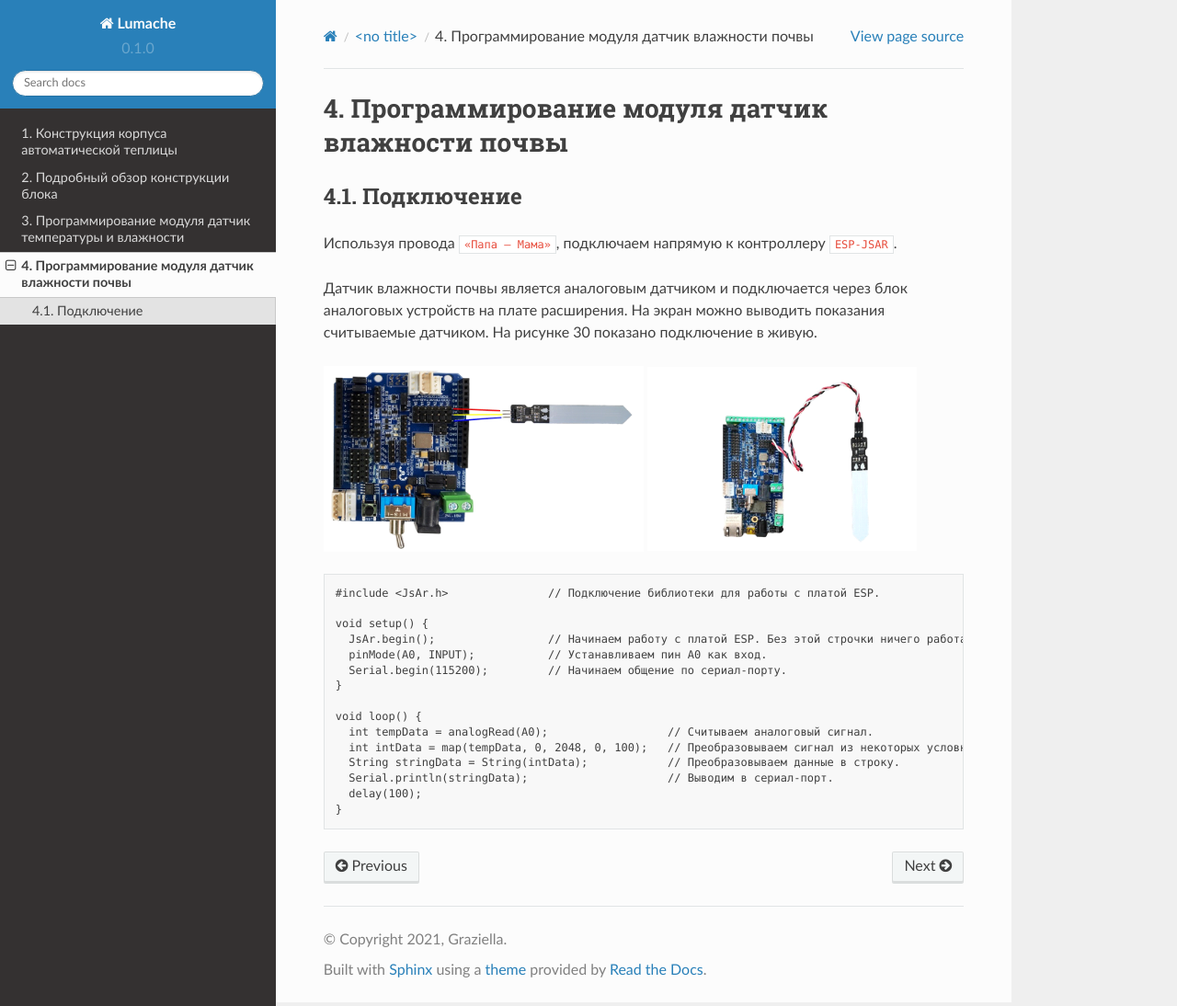
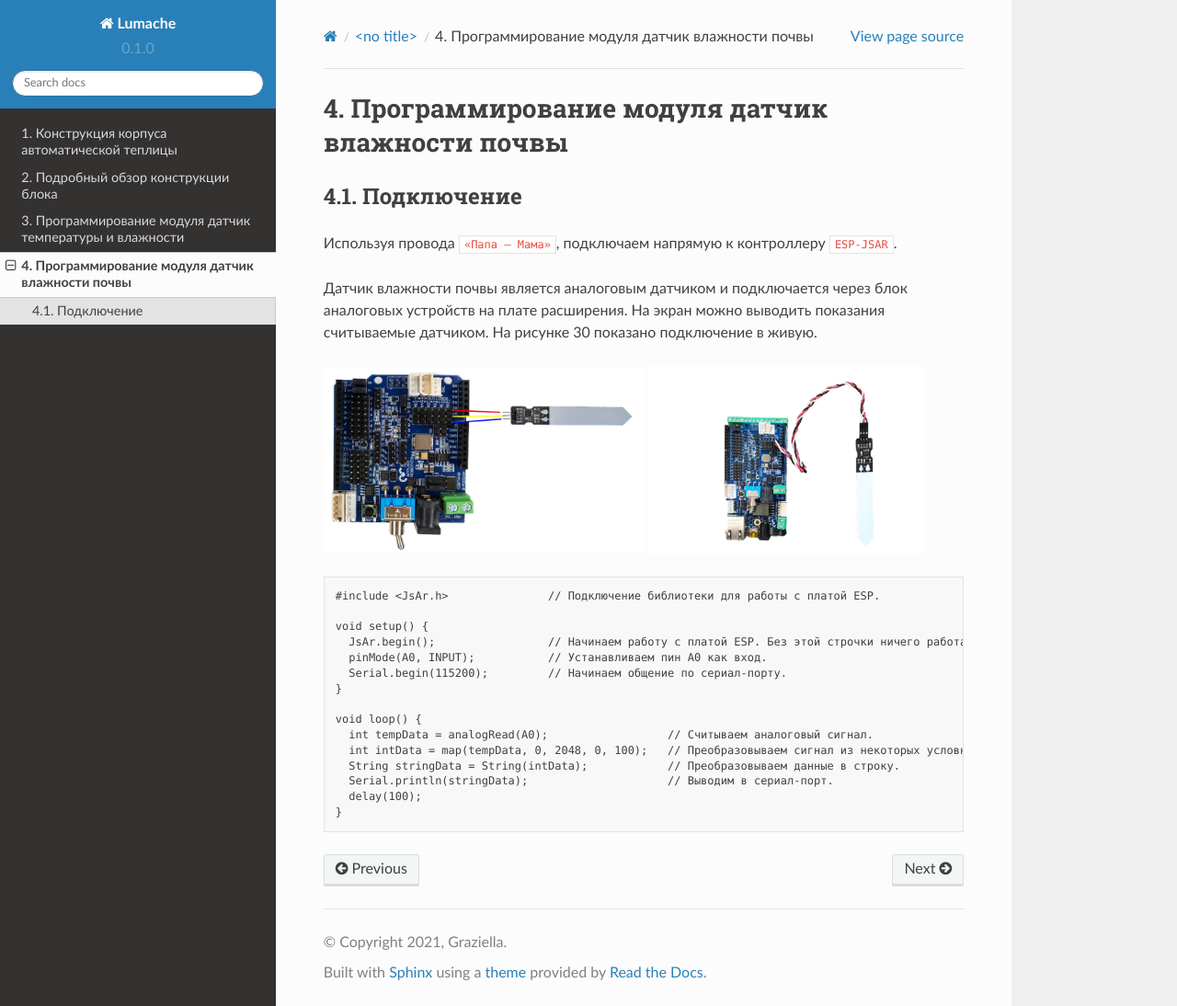
Before and after one commit to BBanwz/book_AL_GH, a Sphinx documentation site: the page built from docs/source/2/3.rst, in a window 1280 px wide and 1094 px high. Shown: the whole window at 92% size. Built offline with Sphinx 7.4.7 and the Read the Docs theme 2.0.0, drawn with Linux system fonts in a browser that asks for light colours; pages that are not in the unit, such as notebooks, are missing from menus.

Commit message:
Update 3.rst

```diff
--- a/docs/source/2/3.rst
+++ b/docs/source/2/3.rst
@@ -12,7 +12,7 @@
    :width: 50%
 
 .. |pic2| image:: images/4.png
-   :width: 42%
+   :width: 43%
 
 |pic1| |pic2|
 
```
